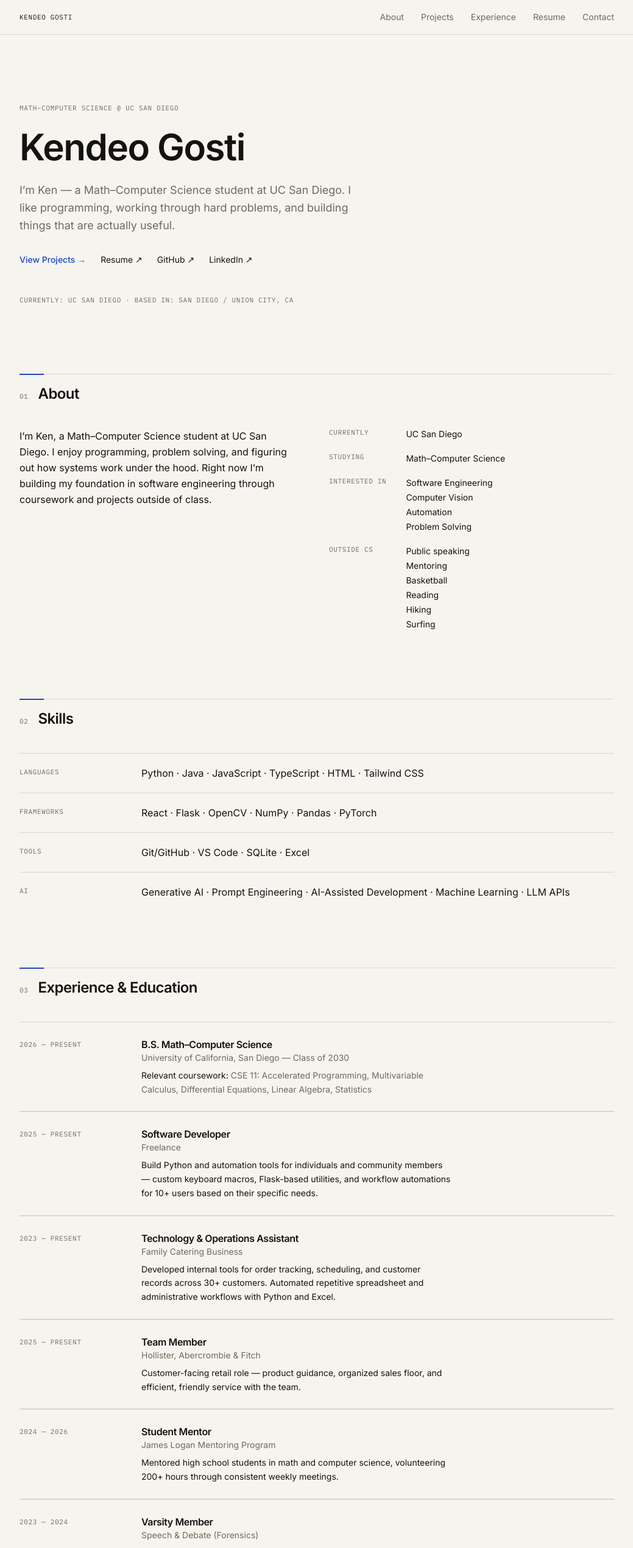
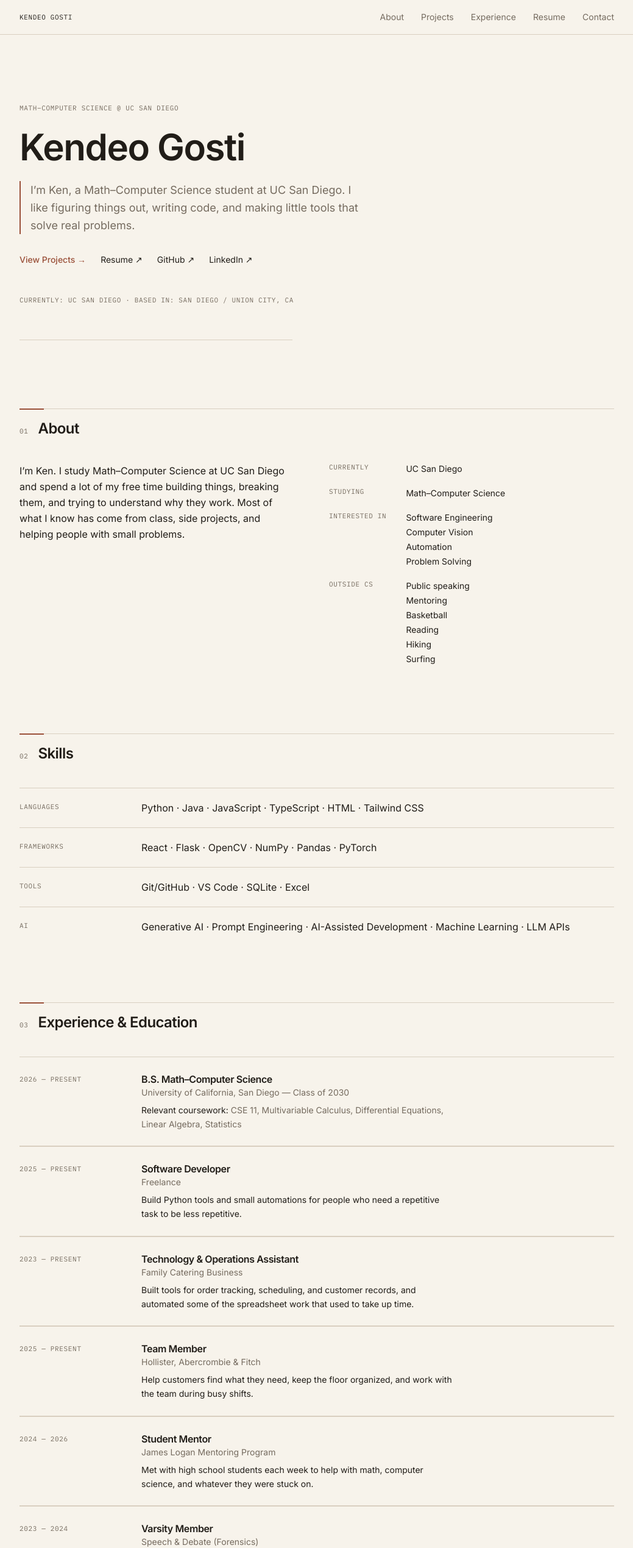
Before and after one commit to Jynx-xox/jynx-xox.github.io, a Next.js app: page / in a window 1280 px wide. Shown: the top 2539 px of the page at 61% size, without its empty margins (120-1159 px from the left). Built offline with nearby package versions, Linux system fonts and the light colour scheme.

Commit message:
changed aesthetic

```diff
--- a/app/globals.css
+++ b/app/globals.css
@@ -1,13 +1,13 @@
 @import "tailwindcss";
 
 @theme {
-  --color-bg: #f6f4ef;
-  --color-surface: #efece4;
-  --color-ink: #141311;
-  --color-muted: #71695d;
-  --color-line: #ddd6c8;
-  --color-accent: #1f45c4;
-  --color-accent-soft: #e3e8f9;
+  --color-bg: #f7f3eb;
+  --color-surface: #eee9df;
+  --color-ink: #211d18;
+  --color-muted: #756b5f;
+  --color-line: #d9cfc0;
+  --color-accent: #9a5039;
+  --color-accent-soft: #eadbd0;
   --font-sans: "Inter", ui-sans-serif, system-ui, sans-serif;
   --font-mono: "IBM Plex Mono", ui-monospace, monospace;
 }
@@ -36,6 +36,22 @@ body {
   text-rendering: optimizeLegibility;
 }
 
+.hero-section {
+  position: relative;
+}
+.hero-section::after {
+  content: "";
+  display: block;
+  width: min(100%, 28rem);
+  height: 1px;
+  margin-top: 3.5rem;
+  background: var(--color-line);
+}
+.hero-intro {
+  border-left: 2px solid var(--color-accent);
+  padding-left: 1rem;
+}
+
 ::selection {
   background: var(--color-accent);
   color: #fff;
@@ -44,6 +60,11 @@ body {
 :focus-visible {
   outline: 2px solid var(--color-accent);
   outline-offset: 3px;
+}
+
+button,
+a {
+  -webkit-tap-highlight-color: transparent;
 }
 
 /* ---- link underline animation ---- */
@@ -97,8 +118,12 @@ body {
 .project-row {
   transition: background-color 220ms ease;
 }
-.project-row:hover {
+.project-row:hover,
+.project-row:focus-visible {
   background-color: var(--color-surface);
+}
+.project-row {
+  outline-offset: -2px;
 }
 .project-row .proj-title {
   transition: color 220ms ease;
@@ -127,3 +152,9 @@ body {
   height: 2px;
   background: var(--color-accent);
 }
+
+@media (max-width: 640px) {
+  .hero-section::after {
+    margin-top: 2.75rem;
+  }
+}
--- a/app/page.tsx
+++ b/app/page.tsx
@@ -7,7 +7,7 @@ export default function Home() {
   return (
     <div className="mx-auto max-w-5xl px-6">
       {/* ---------- HERO ---------- */}
-      <section className="pb-20 pt-20 sm:pb-28 sm:pt-28">
+      <section className="hero-section pb-20 pt-20 sm:pb-28 sm:pt-28">
         <Reveal>
           <p className="mono-meta mb-6">{site.role}</p>
         </Reveal>
@@ -17,10 +17,10 @@ export default function Home() {
           </h1>
         </Reveal>
         <Reveal delay={120}>
-          <p className="mt-6 max-w-xl text-lg leading-relaxed text-muted">
-            I’m Ken — a Math–Computer Science student at UC San Diego. I like
-            programming, working through hard problems, and building things
-            that are actually useful.
+          <p className="hero-intro mt-6 max-w-xl text-lg leading-relaxed text-muted">
+            I’m Ken, a Math–Computer Science student at UC San Diego. I like
+            figuring things out, writing code, and making little tools that
+            solve real problems.
           </p>
         </Reveal>
         <Reveal delay={180}>
@@ -75,10 +75,10 @@ export default function Home() {
         <div className="grid gap-10 sm:grid-cols-2">
           <Reveal>
             <p className="max-w-md leading-relaxed text-ink">
-              I’m Ken, a Math–Computer Science student at UC San Diego. I enjoy
-              programming, problem solving, and figuring out how systems work
-              under the hood. Right now I’m building my foundation in software
-              engineering through coursework and projects outside of class.
+              I’m Ken. I study Math–Computer Science at UC San Diego and spend
+              a lot of my free time building things, breaking them, and trying
+              to understand why they work. Most of what I know has come from
+              class, side projects, and helping people with small problems.
             </p>
           </Reveal>
           <Reveal delay={80}>
@@ -198,7 +198,7 @@ export default function Home() {
         <SectionHeading index="05" title="Resume" />
         <Reveal>
           <p className="max-w-md text-sm leading-relaxed text-muted">
-            A PDF version of my resume, kept up to date.
+            Here’s a PDF copy of my resume.
           </p>
           <div className="mt-5 flex flex-wrap gap-x-8 gap-y-3 text-sm">
             <a
@@ -224,8 +224,8 @@ export default function Home() {
             Let’s talk.
           </h3>
           <p className="mt-4 max-w-md leading-relaxed text-muted">
-            The fastest way to reach me is email. I’m also on GitHub and
-            LinkedIn.
+            Email is probably the easiest way to reach me. I’m also on GitHub
+            and LinkedIn.
           </p>
           <ul className="mt-8 space-y-3 text-sm">
             <li>
--- a/data/content.ts
+++ b/data/content.ts
@@ -41,85 +41,85 @@ export const projects: Project[] = [
     title: "Wardrobe & Outfit Tracker",
     year: "2025",
     description:
-      "An interactive wardrobe app for organizing clothes, planning outfits, and tracking what you wore.",
+      "A place to keep track of clothes, put outfits together, and see what I wore.",
     role: "Solo developer",
     tech: ["React", "JavaScript", "Supabase"],
     live: "https://wardrobe-nine-snowy.vercel.app/",
     overview:
-      "A social wardrobe app for organizing clothing, sharing daily outfits, and staying connected with friends after starting college.",
+      "I started this after moving away for college and wanting an easier way to share everyday stuff with friends — outfits included.",
     problem:
-      "I built this to stay connected with friends after starting college and living farther apart. Instead of just sending occasional photos, we could share outfits, browse each other's fits, and keep up with a small part of everyday life.",
+      "My friends and I were farther apart, so the usual group-chat updates became less frequent. I wanted something a little more fun than sending a random outfit photo once in a while.",
     built:
-      "Built account creation and logins, clothing-item management, outfit posts, daily fits, a calendar, friend discovery through following and followers, and social interactions including likes. Friends can scroll through each other's outfits and clothing collections in one place.",
+      "I put together logins, clothing-item management, outfit posts, daily fits, a calendar, following and followers, and likes. Friends can browse each other's outfits and clothing collections without jumping between different apps.",
     decisions:
-      "Designed the app around a social feed rather than a private closet. Supabase handles accounts and application data, while the interface keeps the visual parts — clothing, outfits, and daily posts — central to the experience.",
+      "I made it more social than a typical closet app. Supabase takes care of accounts and data, while the interface puts the clothes and outfit posts front and center.",
     challenges:
-      "The hardest part was connecting several user-facing systems into one coherent flow: accounts, friend relationships, clothing items, outfit posts, likes, and calendar history all needed to work together without making the app feel complicated.",
+      "The tricky part was getting all the small pieces to work together: users, follows, clothes, posts, likes, and calendar history. Each feature was manageable on its own, but the app only felt good when the whole flow stayed simple.",
     learned:
-      "I learned how much product complexity can come from simple social features. Building this pushed me to think about authentication, user-generated content, relationships between users, and how to make a personal idea feel fun enough that friends would actually use it.",
+      "This project showed me how quickly a small idea can turn into a real product once other people use it. I had to think about authentication, user-generated content, and the little details that make an app worth coming back to.",
   },
   {
     slug: "order-management",
     title: "Small Business Order Management Platform",
     year: "2025",
     description:
-      "A dashboard for a family catering business to manage orders, payments, and pickup dates across 30+ customers.",
+      "A dashboard I made for my family's catering business to keep orders, payments, and pickup dates in one place.",
     role: "Solo developer",
     tech: ["Python", "Flask", "SQLite"], // private repo — no link
     overview:
-      "An internal web dashboard built for a family catering business to replace scattered spreadsheets for tracking customer orders.",
+      "This replaced the collection of spreadsheets we were using to keep track of customer orders.",
     problem:
-      "Order, payment, and pickup information for 30+ customers lived in spreadsheets, which made it easy to miss orders, miscalculate totals, or lose track of payment status.",
+      "With 30+ customers, it was easy for an order or payment update to get buried in a spreadsheet. Finding a customer's information also took longer than it should have.",
     built:
-      "Built the full application: customer search, order filtering, automated totals, duplicate detection, AI-assisted order entry, and exportable records for the business.",
+      "I added customer search, order filters, automatic totals, duplicate detection, AI-assisted order entry, and exports so the business could get to the information it needed faster.",
     decisions:
-      "Chose Flask with SQLite for a lightweight internal tool that could fit the business's existing workflow without requiring a complicated deployment. The AI-assisted entry flow was designed to turn loosely described order information into a consistent setup, while the main interface kept order status and customer records easy to review.",
+      "I used Flask and SQLite because this was an internal tool, not something that needed a huge stack. The main goal was to fit the way the business already worked instead of forcing everyone into a completely new process.",
     challenges:
-      "The main challenge was translating an informal, spreadsheet-based process into a structured workflow that still felt simple for non-technical users. I also had to account for duplicate customer names, changing order details, payment status, and the need to check AI-generated entries before they became part of the business's records.",
+      "The hard part was turning an informal spreadsheet workflow into something structured without making it annoying to use. Customer names could repeat, orders changed, and AI-generated entries still needed to be checked before they were saved.",
     learned:
-      "I learned that useful software starts with understanding the user's actual process. A technically simple tool can save a lot of time when it removes repetitive entry, reduces avoidable mistakes, and still leaves the user in control of the final information.",
+      "I got a better sense of what makes a tool useful in practice. Saving a few clicks is nice, but making information easier to trust and find is what actually helped.",
   },
   {
     slug: "computer-vision-automation",
     title: "Real-Time Computer Vision Automation",
     year: "2025",
     description:
-      "A real-time vision system for games that detects quick-time events and triggers keyboard inputs with low latency.",
+      "A small computer-vision tool that spots quick-time events in games and presses the right key.",
     role: "Solo developer",
     tech: ["Python", "OpenCV"], // private repo — no link
     overview:
-      "A real-time computer vision system for games that recognizes QTEs and other on-screen events, then responds with automated keyboard input.",
+      "I built this to see how quickly a program could recognize an on-screen prompt and react to it.",
     problem:
-      "The system detects quick-time events and other on-screen prompts in games that require fast responses. Manual input was inconsistent and sometimes inaccurate, so the project explored how computer vision could recognize those events and respond more reliably.",
+      "Some game prompts only stay on screen for a moment. I wanted to test whether a camera-style computer-vision pipeline could catch them more consistently than manual input.",
     built:
-      "Built a color-detection and image-analysis pipeline with OpenCV, region-based tracking, and a configurable keyboard-input layer that presses the appropriate keys when recognized events appear.",
+      "The tool uses OpenCV for color detection and image analysis, watches specific parts of the screen, and sends the matching keyboard input when it finds an event.",
     decisions:
-      "Used targeted screen regions and color-based detection instead of treating every pixel on the screen equally. This reduced unnecessary processing and kept the automation layer separate from the vision logic so both could be tuned independently.",
+      "I focused on small regions of the screen instead of processing everything. That cut down on unnecessary work and made it easier to tune the vision code separately from the keyboard controls.",
     challenges:
-      "The main challenge was balancing responsiveness with reliability: detection thresholds needed to be sensitive enough to catch short-lived events without triggering on unrelated visual changes or producing duplicate responses.",
+      "The balance was the difficult part. If detection was too sensitive, it reacted to things that were not prompts; if it was too strict, it missed events that only appeared briefly.",
     learned:
-      "I learned how real-time systems require practical tradeoffs between accuracy, speed, and robustness. Small changes to regions, thresholds, and timing can significantly affect the behavior of an interactive automation tool.",
+      "This was a good introduction to the tradeoffs in real-time software. A change that improves accuracy can also add delay, and small timing differences can change the result completely.",
   },
   {
     slug: "attendance-system",
     title: "Attendance Management System",
     year: "2024",
     description:
-      "A web-based check-in system with user management, duplicate prevention, and date filtering.",
+      "A check-in site with accounts, duplicate prevention, and simple attendance filters.",
     role: "Solo developer",
     tech: ["Python", "Flask", "Supabase"], // private repo — no link
     overview:
-      "A web-based attendance system for managing and recording participant check-ins for a private community organization.",
+      "I made this for a community organization that needed a cleaner way to record attendance than paper sign-ins.",
     problem:
-      "The organization needed a more consistent way to record attendance than relying on manual sign-in and scattered records. The system gives participants a quick digital check-in flow while making attendance easier for organizers to review later.",
+      "Manual sign-ins and scattered records made attendance harder to review than it needed to be. Participants needed a quick check-in, while organizers needed a reliable record afterward.",
     built:
-      "Implemented digital check-in, account creation and login, user management, duplicate-entry prevention, date filtering, and attendance tracking, with separate admin and general-user functionality backed by Supabase.",
+      "I added account creation, login, digital check-in, user management, duplicate-entry prevention, date filters, and separate admin and general-user flows.",
     decisions:
-      "Used Flask for a focused web application and Supabase for hosted authentication and data storage. The general check-in experience was kept separate from administrative tools so participants could get through the common flow quickly while organizers retained control over attendance records.",
+      "Flask kept the app focused, while Supabase handled authentication and storage. I kept the normal check-in flow separate from the admin tools so most people could finish quickly without losing the controls organizers needed.",
     challenges:
-      "The hardest part was making check-in quick for participants while preventing duplicate records and preserving useful administrative controls. The system needed to handle the normal user flow and the less frequent cases where an organizer needed to correct or review attendance data.",
+      "The main challenge was handling the normal case and the messy cases at the same time: quick check-ins, accidental duplicates, and organizers needing to review or correct older records.",
     learned:
-      "I learned how authentication, roles, validation, and data organization come together in a workflow used by real people. It also reinforced the importance of making common actions fast while keeping administrative details accessible.",
+      "This gave me hands-on practice with authentication, roles, validation, and data that people actually depend on. It also reminded me that the most common action should usually be the easiest one.",
   },
 ];
 
@@ -137,42 +137,42 @@ export const experience: ExperienceItem[] = [
     title: "B.S. Math–Computer Science",
     org: "University of California, San Diego — Class of 2030",
     coursework:
-      "CSE 11: Accelerated Programming, Multivariable Calculus, Differential Equations, Linear Algebra, Statistics",
+      "CSE 11, Multivariable Calculus, Differential Equations, Linear Algebra, Statistics",
   },
   {
     period: "2025 — Present",
     title: "Software Developer",
     org: "Freelance",
     description:
-      "Build Python and automation tools for individuals and community members — custom keyboard macros, Flask-based utilities, and workflow automations for 10+ users based on their specific needs.",
+      "Build Python tools and small automations for people who need a repetitive task to be less repetitive.",
   },
   {
     period: "2023 — Present",
     title: "Technology & Operations Assistant",
     org: "Family Catering Business",
     description:
-      "Developed internal tools for order tracking, scheduling, and customer records across 30+ customers. Automated repetitive spreadsheet and administrative workflows with Python and Excel.",
+      "Built tools for order tracking, scheduling, and customer records, and automated some of the spreadsheet work that used to take up time.",
   },
   {
     period: "2025 — Present",
     title: "Team Member",
     org: "Hollister, Abercrombie & Fitch",
     description:
-      "Customer-facing retail role — product guidance, organized sales floor, and efficient, friendly service with the team.",
+      "Help customers find what they need, keep the floor organized, and work with the team during busy shifts.",
   },
   {
     period: "2024 — 2026",
     title: "Student Mentor",
     org: "James Logan Mentoring Program",
     description:
-      "Mentored high school students in math and computer science, volunteering 200+ hours through consistent weekly meetings.",
+      "Met with high school students each week to help with math, computer science, and whatever they were stuck on.",
   },
   {
     period: "2023 — 2024",
     title: "Varsity Member",
     org: "Speech & Debate (Forensics)",
     description:
-      "Competed across the Bay Area in public speaking and performance events.",
+      "Competed in public speaking and performance events around the Bay Area.",
   },
   {
     period: "2022 — 2026",
```
Also changed, not shown: app/projects/[slug]/page.tsx (+5 -5 lines).
